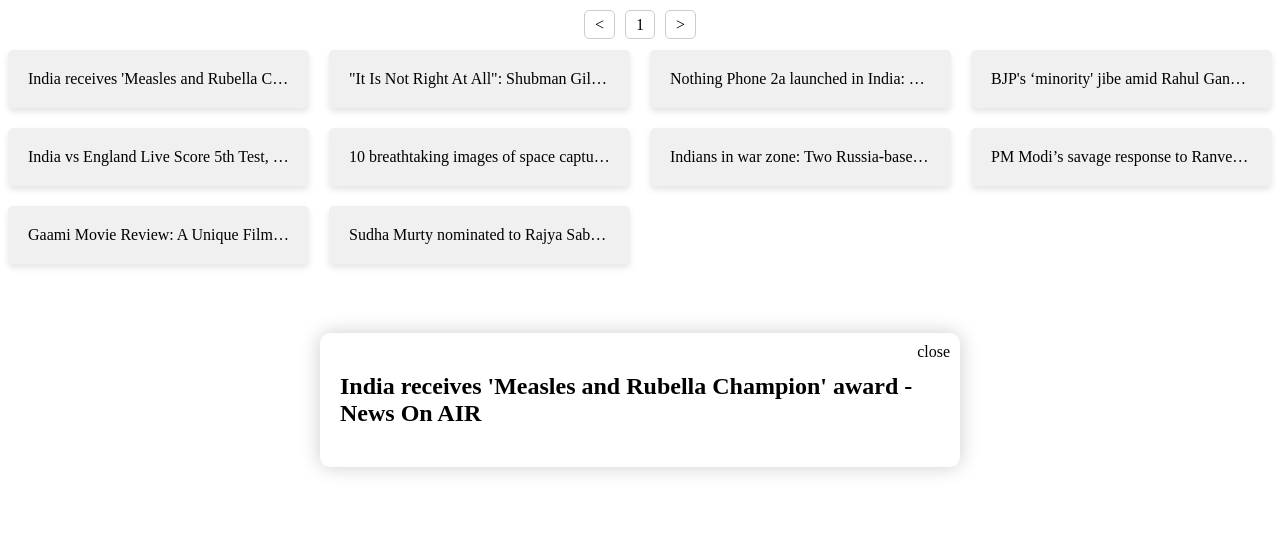
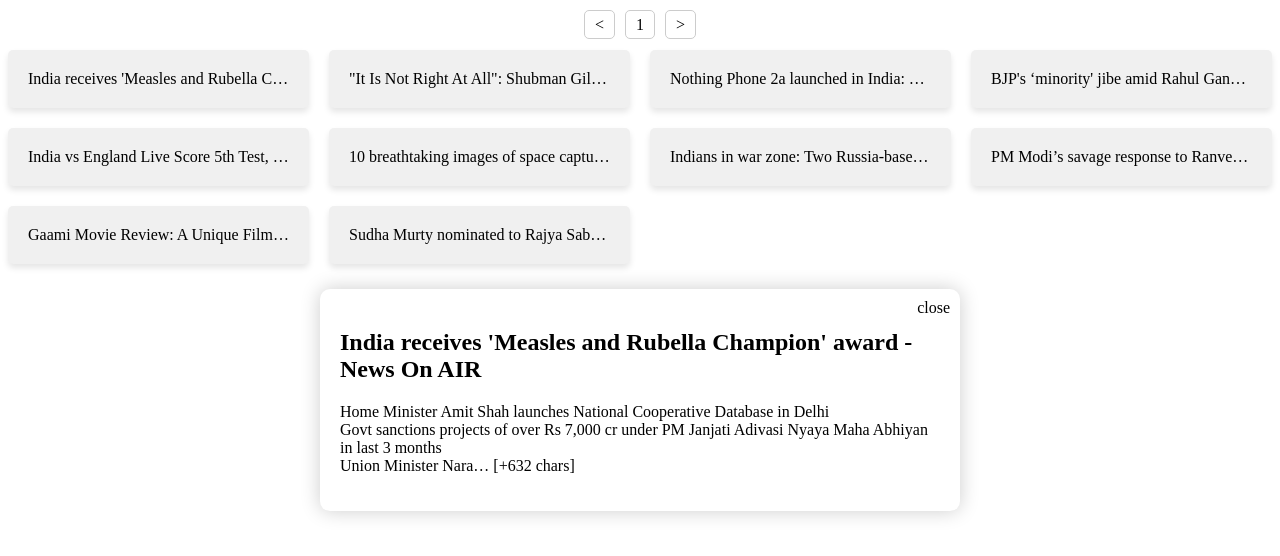
Before and after one commit to ShauryaSarswat/NewsApplication, a plain HTML site: page index.html in a window 1280 px wide. Both pictures are taken after a click on the element 158 px from the left and 79 px from the top of the page. Drawn offline with Linux system fonts and the light colour scheme.

Commit message:
dummyData + card_changes

```diff
--- a/index.css
+++ b/index.css
@@ -51,6 +51,9 @@
   border-radius: 10px;
   box-shadow: 0px 0px 20px rgba(0, 0, 0, 0.2);
   z-index: 9999;
+  overflow: none;
+  white-space: normal;
+  text-overflow: none;
 }
 
 /* Styling for the close button */
--- a/index.js
+++ b/index.js
@@ -213,6 +213,10 @@ function renderArticle(article) {
     h2.innerText = article.title;
     popup.appendChild(spanpop);
     popup.appendChild(h2);
+    const p = document.createElement("p");
+    p.innerText = article.content;
+    console.log(article);
+    popup.appendChild(p);
     carding.appendChild(popup);
     carding.appendChild(card);
     return carding;
```
